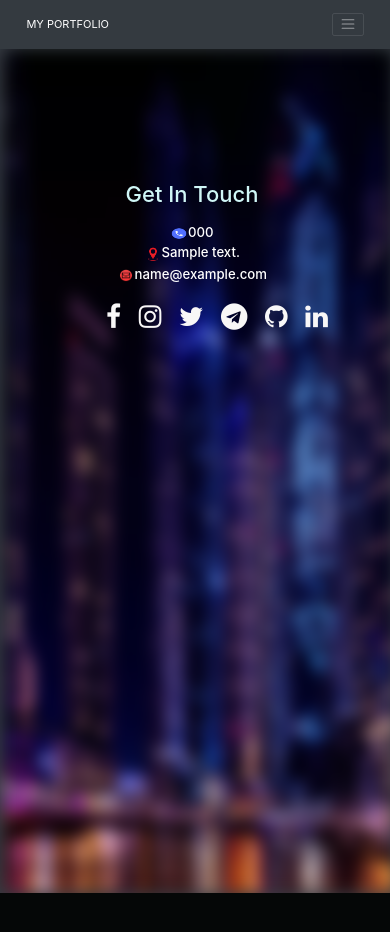
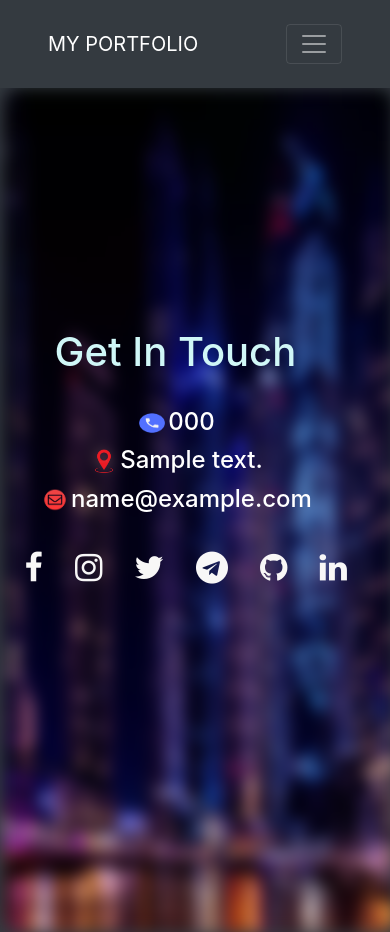
Before and after one commit to cyber-coders-hub/Portfolio, a PHP site: page /contact.php in a window 390 px wide. Before the commit the page ends 893 px from the top, so only its background shows below. Run offline with PHP 8.4, Linux system fonts and the light colour scheme; tables that the repository leaves empty or names only in its code hold one stand-in row (values such as "Sample post"); data that the repository does not hold is empty.

Commit message:
Update contact.css

```diff
--- a/contact.css
+++ b/contact.css
@@ -1,9 +1,8 @@
-html {
+html{
     overflow: hidden;
 
 }
-
-.bg {
+.bg{
     position: absolute;
     width: 100%;
     height: 100vh;
@@ -13,12 +12,11 @@ html {
 
 }
 
-a {
+a{
     text-decoration: none;
     color: white;
 }
-
-.topic {
+.topic{
     color: rgb(208, 247, 247);
 }
 
@@ -34,21 +32,20 @@ a {
     left: 35%;
   }
 
-.location-icon {
+  .location-icon{
       width: 2rem;
       height: 2rem;
   }
 
-.mail-icon {
+  .mail-icon{
     width: 2rem;
     height: 1.5rem;
 }
 
-.call-icon {
+.call-icon{
     width: 2rem;
     height: 1.5rem;
 }
-
 .socials {
     position: relative;
     top: 34rem;
@@ -80,92 +77,81 @@ a {
     color: aqua;
   }
 
-@media(max-width:1250px) {
-    html {
+  @media(max-width:1250px){
+      .con{
           font-size: 85%;
       }
-
-    .socials {
-        left: 8rem;
+      .socials{
+          left: 30rem;
       }
 
   }
-
-@media(max-width:1000px) {
-    html {
+  @media(max-width:1000px){
+    .con{
         font-size: 75%;
     }
 
-    .socials {
-        left: 8rem;
+    .socials{
+        left: 25rem;
     }
 }
 
-@media(max-width:900px) {
-    html {
+@media(max-width:750px){
+    .con{
         font-size: 65%;
     }
-
     .top-left {
         position: absolute;
-        top: 23rem;
-        left: 13rem;
+        top:23rem;
+        left: 4rem;
       }
-
-    .socials {
+    .socials{
         top: 37rem;
-        left: 18.5rem;
+        left: 12rem;
     }
-
-    .nbar {
-        line-height: 3rem;
+    .socials a i {
+        font-size: 2rem;
       }
 }
-
-@media(max-width:450px) {
-    html {
+@media(max-width:450px){
+    .con{
         font-size: 55%;
     }
-
     .top-left {
         position: absolute;
         top: 15rem;
-        left: 30%;
+        left: 10%;
       }
-
-    .socials {
+    .socials{
         top: 29rem;
-        left: 43%;
+        left: 35%;
     }
 }
-
-@media(max-height:1600px) {
-    .bg {
+@media(max-height:1600px){
+    .bg{
         width: 45rem;
     }
 }
 
-@media(max-height:500px) {
+@media(max-height:500px){
     .top-left {
         position: absolute;
         top: 5rem;
         left: 10%;
       }
-
-    .socials {
+    .socials{
         top: 19rem;
         left: 15%;
     }
 }
 
-@media(max-height:800px) {
-    .top-left {
+@media(max-height:800px){
+    .top-left{
         position: absolute;
         top: 15rem;
         left: 30%;
     }
-
-    .socials {
+    .socials{
         top: 29rem;
         left: 35%;
     }
```
Lines whose indentation alone changed are shown as unchanged.
